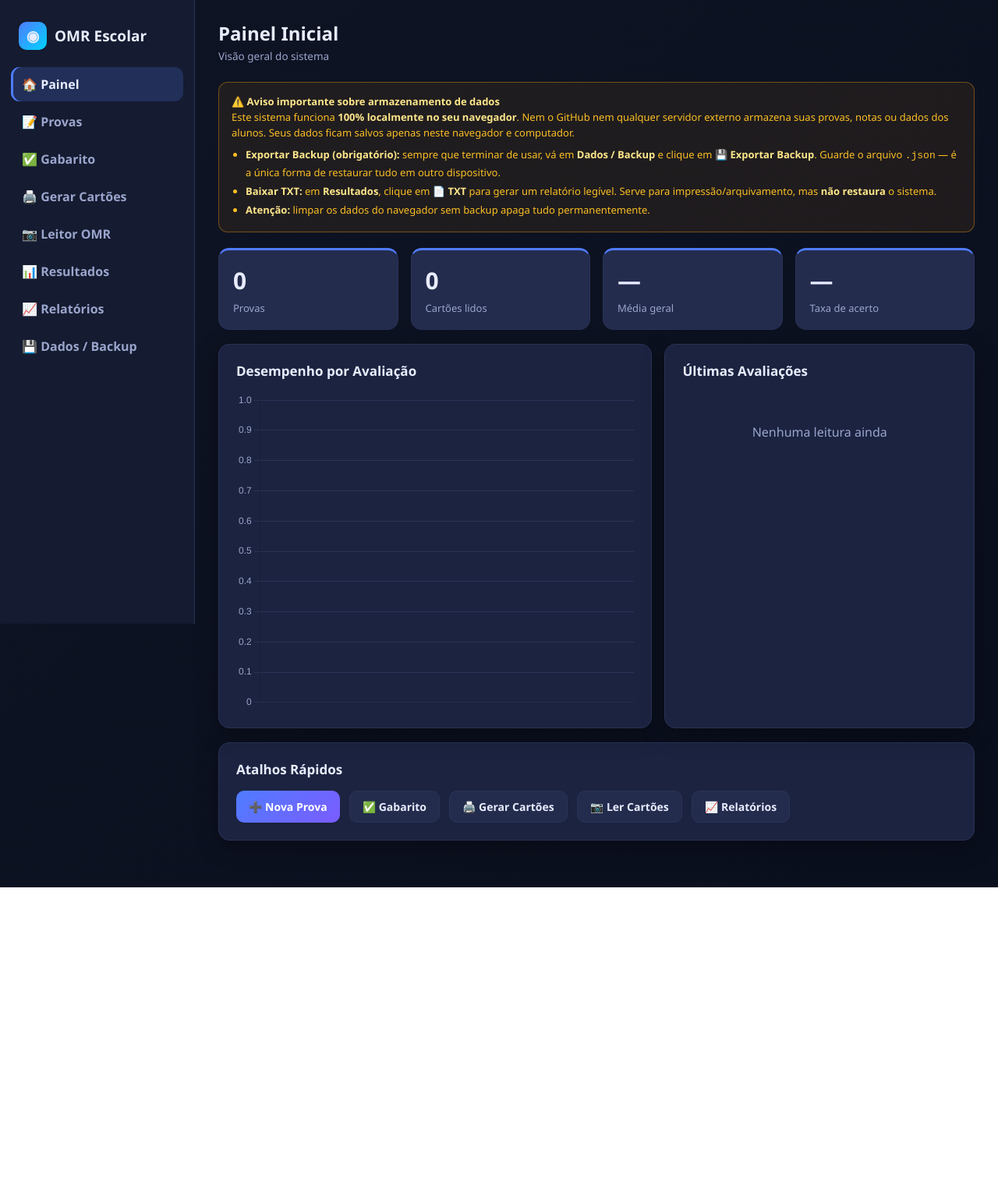
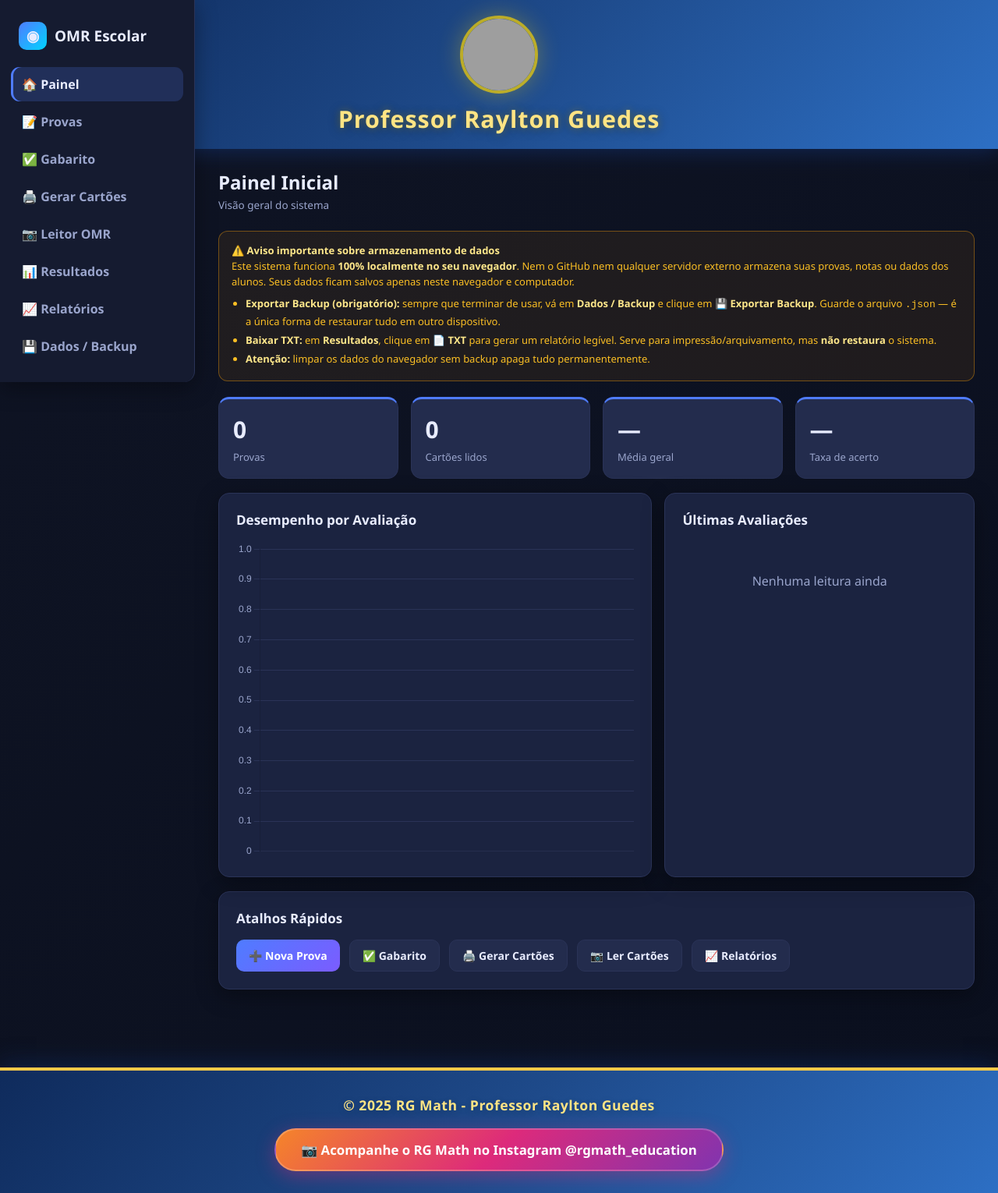
Before and after one commit to rgmathaulasonline-bit/leitor2.0, a plain HTML site: page index.html in a window 1280 px wide. Shown: the whole page at 78% size. Before the commit the page ends 1138 px from the top, so only its background shows below. Drawn offline with nearby package versions, Linux system fonts and the light colour scheme; grey boxes are pictures that could not be loaded.

Commit message:
Update index.html

```diff
--- a/index.html
+++ b/index.html
@@ -19,7 +19,7 @@ input,select{font:inherit;font-size:14px;background:var(--bg2);border:1px solid
 input:focus,select:focus,button:focus-visible{border-color:var(--primary);box-shadow:0 0 0 3px rgba(79,124,255,.3)}
 label{display:block;font-size:12.5px;color:var(--muted);margin-bottom:6px;font-weight:600}
 .app{display:flex;min-height:100vh}
-.sidebar{width:250px;background:var(--bg2);border-right:1px solid var(--border);padding:20px 14px;position:fixed;height:100vh;overflow-y:auto;transition:transform .25s;z-index:100}
+.sidebar{width:250px;background:var(--bg2);border-right:1px solid var(--border);padding:20px 14px;position:fixed;top:0;left:0;height:auto;max-height:calc(100vh - 20px);overflow-y:auto;transition:transform .25s;z-index:100;border-radius:0 0 14px 0;box-shadow:0 8px 28px rgba(0,0,0,.35)}
 .logo{display:flex;align-items:center;gap:10px;padding:8px 10px 22px;font-size:19px;font-weight:800}
 .logo-mark{width:36px;height:36px;border-radius:10px;background:linear-gradient(135deg,var(--primary),var(--accent));display:grid;place-items:center}
 .nav-item{display:flex;align-items:center;gap:12px;padding:11px 14px;border-radius:11px;color:var(--muted);font-weight:600;cursor:pointer;margin-bottom:4px}
@@ -80,10 +80,149 @@ canvas.pv{max-width:100%;border-radius:12px;border:1px solid var(--border)}
   .sheetwrap svg{width:210mm!important;height:297mm!important}
   .sidebar,.topbar,.toast,.modal-bg,#view-cartoes > .card{display:none!important}
 }
+
+/* ============================================================
+   CABEÇALHO RG MATH (NÃO FIXO)
+   ============================================================ */
+.rg-header-container {
+    background: linear-gradient(135deg, #0F2B5C 0%, #1E4A8A 50%, #2D6FC4 100%);
+    padding: 20px 0 18px;
+    box-shadow: 0 4px 25px rgba(21, 56, 128, 0.5);
+    z-index: 1000;
+    width: 100%;
+}
+.rg-header-content {
+    max-width: 1200px;
+    margin: 0 auto;
+    display: flex;
+    flex-direction: column;
+    align-items: center;
+    justify-content: center;
+    padding: 0 20px;
+}
+.rg-logo {
+    width: 100px;
+    height: 100px;
+    border-radius: 50%;
+    object-fit: cover;
+    border: 4px solid rgba(255, 215, 0, 0.7);
+    box-shadow: 0 0 30px rgba(255, 215, 0, 0.3);
+    transition: transform 0.3s ease, box-shadow 0.3s ease;
+    display: block;
+}
+.rg-logo:hover {
+    transform: scale(1.08) rotate(-4deg);
+    box-shadow: 0 0 45px rgba(255, 215, 0, 0.6);
+}
+.rg-header-title {
+    color: #FFE484;
+    font-size: 1.9rem;
+    font-weight: 800;
+    margin-top: 12px;
+    letter-spacing: 1px;
+    text-shadow: 0 2px 15px rgba(0, 0, 0, 0.4), 0 0 10px rgba(255, 215, 0, 0.3);
+    text-align: center;
+}
+@media (max-width: 768px) {
+    .rg-logo { width: 75px; height: 75px; }
+    .rg-header-title { font-size: 1.4rem; margin-top: 8px; }
+    .rg-header-container { padding: 14px 0 12px; }
+}
+@media (max-width: 480px) {
+    .rg-logo { width: 65px; height: 65px; }
+    .rg-header-title { font-size: 1.1rem; margin-top: 6px; }
+    .rg-header-container { padding: 10px 0 10px; }
+}
+
+/* ============================================================
+   RODAPÉ RG MATH
+   ============================================================ */
+.rg-footer-container {
+    background: linear-gradient(135deg, #0F2B5C 0%, #1E4A8A 50%, #2D6FC4 100%);
+    padding: 32px 20px 28px;
+    margin-top: 40px;
+    box-shadow: 0 -4px 30px rgba(21, 56, 128, 0.4);
+    border-top: 4px solid #F7C948;
+    width: 100%;
+}
+.rg-footer-content {
+    max-width: 1200px;
+    margin: 0 auto;
+    display: flex;
+    flex-direction: column;
+    align-items: center;
+    justify-content: center;
+    gap: 16px;
+}
+.rg-footer-text {
+    color: #FFE484;
+    font-size: 1.1rem;
+    font-weight: 600;
+    letter-spacing: 0.5px;
+    text-align: center;
+    text-shadow: 0 2px 10px rgba(0,0,0,0.2);
+}
+.rg-instagram-btn {
+    display: inline-flex;
+    align-items: center;
+    gap: 12px;
+    background: linear-gradient(135deg, #F58529, #DD2A7B, #8134AF);
+    color: #ffffff;
+    padding: 14px 32px;
+    border-radius: 60px;
+    text-decoration: none;
+    font-weight: 700;
+    font-size: 1.05rem;
+    transition: all 0.3s ease;
+    box-shadow: 0 6px 25px rgba(221, 42, 123, 0.4);
+    border: 2px solid rgba(255, 255, 255, 0.2);
+}
+.rg-instagram-btn:hover {
+    transform: translateY(-4px) scale(1.02);
+    box-shadow: 0 10px 40px rgba(221, 42, 123, 0.6);
+    background: linear-gradient(135deg, #F77A1A, #D1226E, #7029A8);
+    border-color: rgba(255, 255, 255, 0.4);
+}
+@media (max-width: 600px) {
+    .rg-footer-text { font-size: 0.9rem; }
+    .rg-instagram-btn {
+        padding: 12px 24px;
+        font-size: 0.9rem;
+        gap: 10px;
+        width: 100%;
+        justify-content: center;
+        text-align: center;
+    }
+    .rg-footer-container { padding: 20px 16px 18px; }
+}
+@media (min-width: 768px) {
+    .rg-footer-content { gap: 18px; }
+}
+
+/* Ajuste para o app não ficar atrás do cabeçalho */
+.app { flex-direction: column; }
+.app-inner { display: flex; width: 100%; }
 </style>
 </head>
 <body>
+
+<!-- ============================================================
+   CABEÇALHO RG MATH (NÃO FIXO - ROLA COM A PÁGINA)
+   ============================================================ -->
+<header class="rg-header-container no-print">
+    <div class="rg-header-content">
+        <img
+            src="https://media0.giphy.com/media/v1.Y2lkPTc5MGI3NjExa2N1cnJqbWFmb3llODF5cnl2emQzcWJhZmgzczVzYnp5cXZrbXpyciZlcD12MV9pbnRlcm5hbF9naWZfYnlfaWQmY3Q9Zw/V9ifAFkzIJPVk1dIxO/giphy.gif"
+            alt="Logo RG Math"
+            class="rg-logo"
+            loading="lazy"
+        >
+        <h1 class="rg-header-title">Professor Raylton Guedes</h1>
+    </div>
+</header>
+
 <div class="app">
+<div class="app-inner">
 <aside class="sidebar" id="sidebar"><div class="logo"><span class="logo-mark">◉</span> OMR Escolar</div><nav id="nav">
 <div class="nav-item active" data-view="dashboard">🏠 Painel</div><div class="nav-item" data-view="provas">📝 Provas</div><div class="nav-item" data-view="gabarito">✅ Gabarito</div><div class="nav-item" data-view="cartoes">🖨️ Gerar Cartões</div><div class="nav-item" data-view="leitor">📷 Leitor OMR</div><div class="nav-item" data-view="resultados">📊 Resultados</div><div class="nav-item" data-view="relatorios">📈 Relatórios</div><div class="nav-item" data-view="dados">💾 Dados / Backup</div>
 </nav></aside>
@@ -152,7 +291,28 @@ canvas.pv{max-width:100%;border-radius:12px;border:1px solid var(--border)}
 <section class="view" id="view-relatorios"><div class="card"><div class="row"><div><label>Prova</label><select id="relProvaSelect" onchange="App.gerarRelatorios()"></select></div></div><div id="relConteudo"></div></div></section>
 
 <section class="view" id="view-dados"><div class="card"><h2>Backup e Restauração</h2><p style="color:var(--muted);font-size:13.5px">Exporte todos os dados em JSON ou restaure um backup. <b>Recomendado:</b> faça backup após cada sessão de correções.</p><div class="hero-actions"><button class="btn-primary" onclick="App.exportarBackup()">💾 Exportar Backup</button><button class="btn-ghost" onclick="document.getElementById('backupInput').click()">📥 Importar Backup</button><input type="file" id="backupInput" accept="application/json" style="display:none" onchange="App.importarBackup(event)"></div></div><div class="card" style="margin-top:18px"><h2>Zona de Perigo</h2><p style="color:var(--muted);font-size:13.5px;margin-bottom:14px">Remove todas as provas, gabaritos e resultados deste navegador.</p><button class="btn-danger" onclick="App.resetarTudo()">🗑️ Apagar Todos os Dados</button></div></section>
-</main></div>
+</main>
+</div>
+</div>
+
+<!-- ============================================================
+   RODAPÉ RG MATH
+   ============================================================ -->
+<footer class="rg-footer-container no-print">
+    <div class="rg-footer-content">
+        <span class="rg-footer-text">© 2025 RG Math - Professor Raylton Guedes</span>
+        <a
+            href="https://www.instagram.com/rgmath_education/"
+            target="_blank"
+            rel="noopener noreferrer"
+            class="rg-instagram-btn"
+            aria-label="Acompanhe o RG Math no Instagram"
+        >
+            📷 Acompanhe o RG Math no Instagram @rgmath_education
+        </a>
+    </div>
+</footer>
+
 <div class="modal-bg" id="modalBg"><div class="modal" id="modalContent"></div></div>
 <div class="toast" id="toast"></div>
 <script>
```
